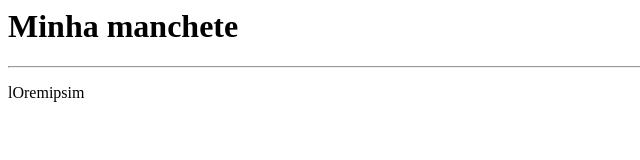
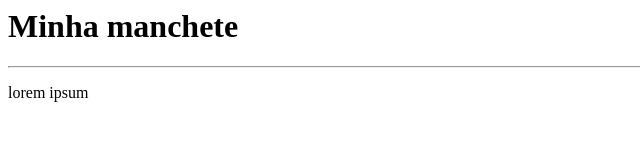
Before and after one commit to gilvanvilarim/Ola-Mundo, a plain HTML site: page site-exemplo/index.html in a window 1280 px wide. Shown: the full height of the page, 0-640 px from the left. Drawn offline with Linux system fonts and the light colour scheme.

Commit message:
mais mudança

```diff
--- a/site-exemplo/index.html
+++ b/site-exemplo/index.html
@@ -9,7 +9,7 @@
   <h1>Minha manchete
   </h1>
   <hr>
-  <p> lOremipsim</p>
+  <p> lorem ipsum</p>
 
 </body>
 
```
